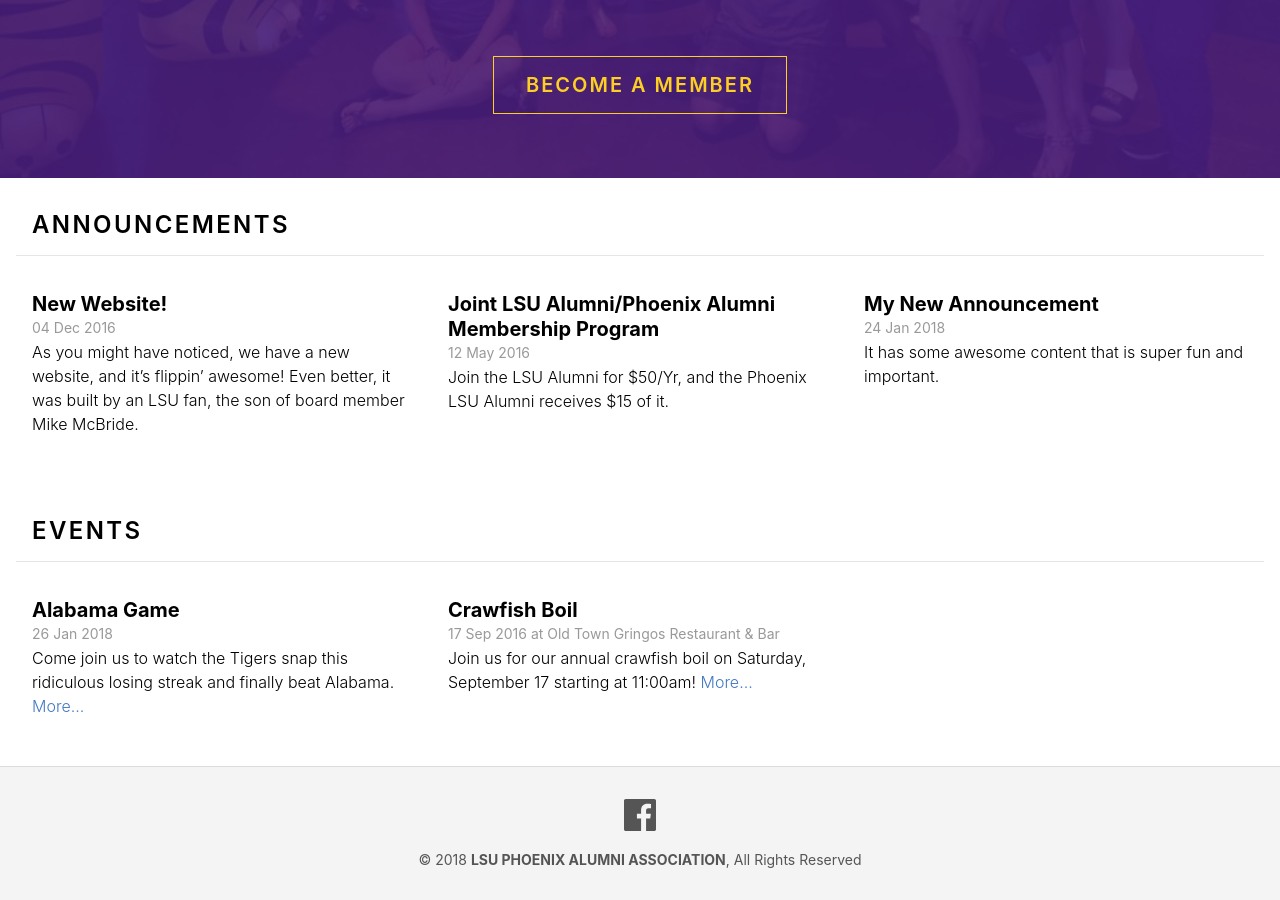
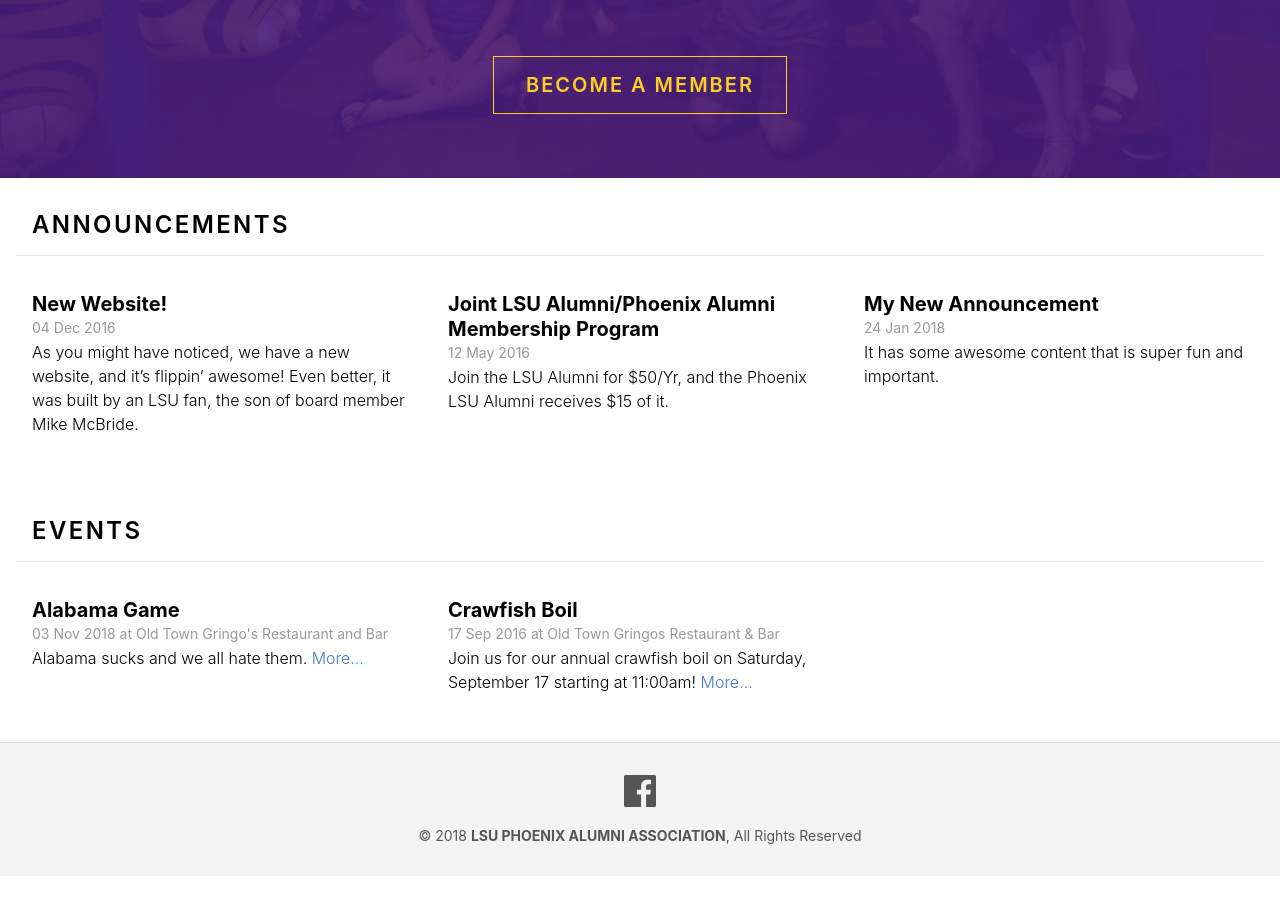
Before and after one commit to lsu-phoenix-alumni/lsu-phoenix-alumni.github.io, a Jekyll site: the page built from index.html, in a window 1280 px wide and 900 px high, scrolled down 665 px. Built offline with Jekyll 4.4.1, drawn with Linux system fonts in a browser that asks for light colours; after the commit the page ends 1541 px from its top, so only the background shows below that.

Commit message:
Updated Alabama Game

```diff
--- a/_events/alabama-game.markdown
+++ b/_events/alabama-game.markdown
@@ -1,6 +1,13 @@
 ---
 title: Alabama Game
-date: 2018-01-26 04:59:00 Z
+date: 2018-11-03 04:59:00 Z
+excerpt: Alabama sucks and we all hate them.
+venue:
+  name: Old Town Gringo's Restaurant and Bar
+  address: 4209 N Craftsman Ct., Scottsdale AZ 85251
+  phone: "(480) 423-3800"
+  locationUrl: https://goo.gl/maps/Wxj53jm56gw
+layout: event
 ---
 
-Come join us to watch the Tigers snap this ridiculous losing streak and finally beat Alabama.
+Come join us to watch the Tigers snap this ridiculous losing streak and finally beat Alabama. There will be plenty of good food and drinks available to purchase while you enjoy the game with the best Tiger fans in Phoenix.
```
